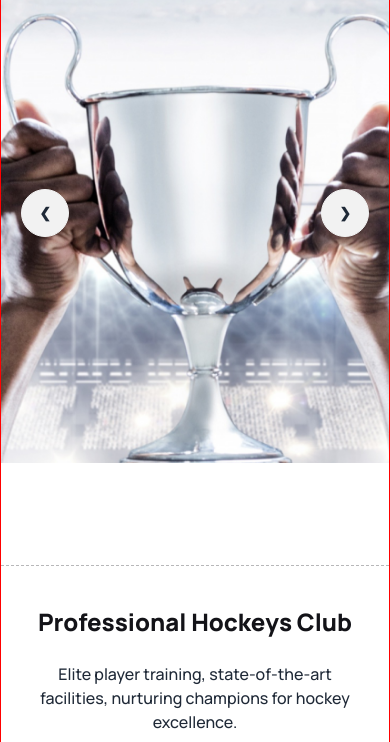
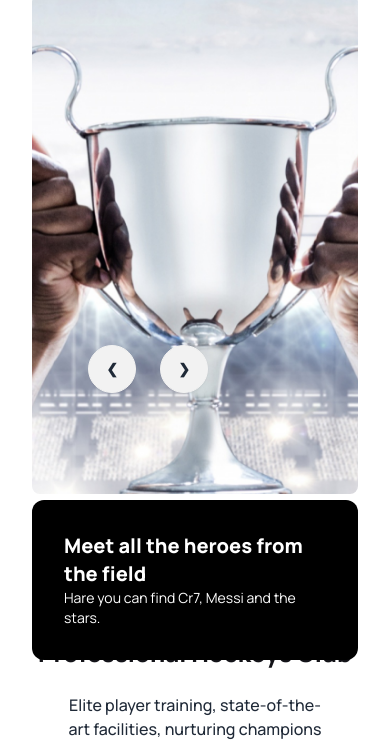
Before and after one commit to Biplob-1/programming-hero-B9A3-tailwind, a plain HTML site: page index.html in a window 390 px wide. Shown: the part 102-844 px from the top of the page. Drawn offline with nearby package versions, Linux system fonts and the light colour scheme.

Commit message:
responsive for mobile device banner section

```diff
--- a/index.html
+++ b/index.html
@@ -58,13 +58,12 @@
       }
       .custom-fonts{
         font-family: 'Manrope', sans-serif;
-        border: 1px solid red;
       }
     </style>
   </head>
   <body class="custom-fonts">
     <!-- header section -->
-    <header class="container mx-auto">
+    <header class="container mx-auto my-8 px-8 lg:px-24">
       <!-- navbar -->
       <nav>
         <div class="navbar bg-base-100">
@@ -122,29 +121,41 @@
         </div>
       </nav>
       <!-- Carousel / Slider -->
+      <div class="relative">
         <div class="carousel w-full h-[500px]">
           <div id="slide1" class="carousel-item relative w-full">
-          <img src="images/1.png" class="w-full h-full object-cover" />
+            <img src="images/1.png" class="w-full object-cover rounded-lg" />
+            <!-- <img src="images/1.png" class="w-full object-contain lg:object-cover rounded-lg" /> -->
             <div
-            class="absolute flex justify-between transform -translate-y-1/2 left-5 right-5 top-1/2"
+              class="absolute flex justify-center gap-6 transform -translate-y-1/2 left-14 top-3/4"
             >
               <a href="#slide2" class="btn btn-circle">❮</a>
               <a href="#slide2" class="btn btn-circle">❯</a>
             </div>
           </div>
           <div id="slide2" class="carousel-item relative w-full">
-          <img src="images/4.png" class="w-full" />
+            <img src="images/4.png" class="w-full object-cover rounded-lg" />
+            <!-- <img src="images/4.png" class="w-full object-contain lg:object-cover rounded-lg" /> -->
             <div
-            class="absolute flex justify-between transform -translate-y-1/2 left-5 right-5 top-1/2"
+              class="absolute flex justify-center gap-6 transform -translate-y-1/2 left-14 top-3/4"
             >
               <a href="#slide1" class="btn btn-circle">❮</a>
               <a href="#slide1" class="btn btn-circle">❯</a>
             </div>
           </div>
         </div>
+        <div class="bg-black  p-8 w-auto rounded-xl absolute lg:bottom-20 lg:right-20">
+          <h1 class="text-xl font-extrabold text-white">
+            Meet all the heroes from the field
+          </h1>
+          <p class="text-white text-sm">
+            Hare you can find Cr7, Messi and the stars.
+          </p>
+        </div>
+      </div>
     </header>
     <!-- main section -->
-    <main class="container mx-auto">
+    <main class="container mx-auto my-8 px-8 lg:px-24">
       <!-- Progress section -->
       <section class="my-24">
         <div
```
Lines whose indentation alone changed are shown as unchanged.
